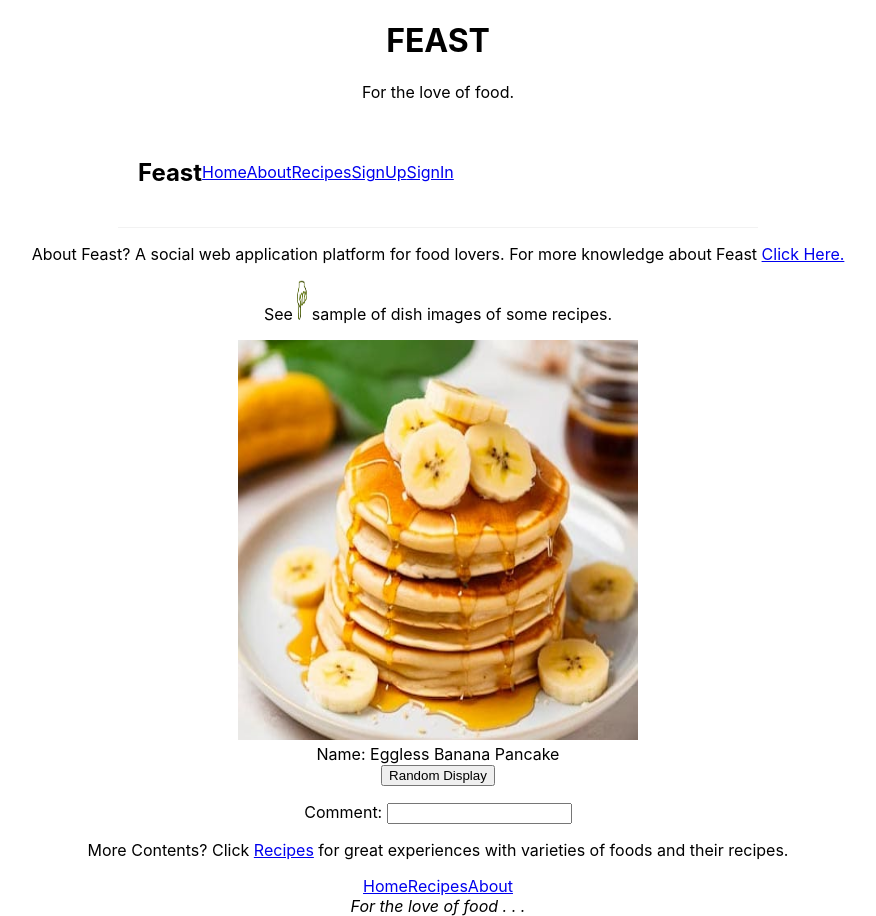
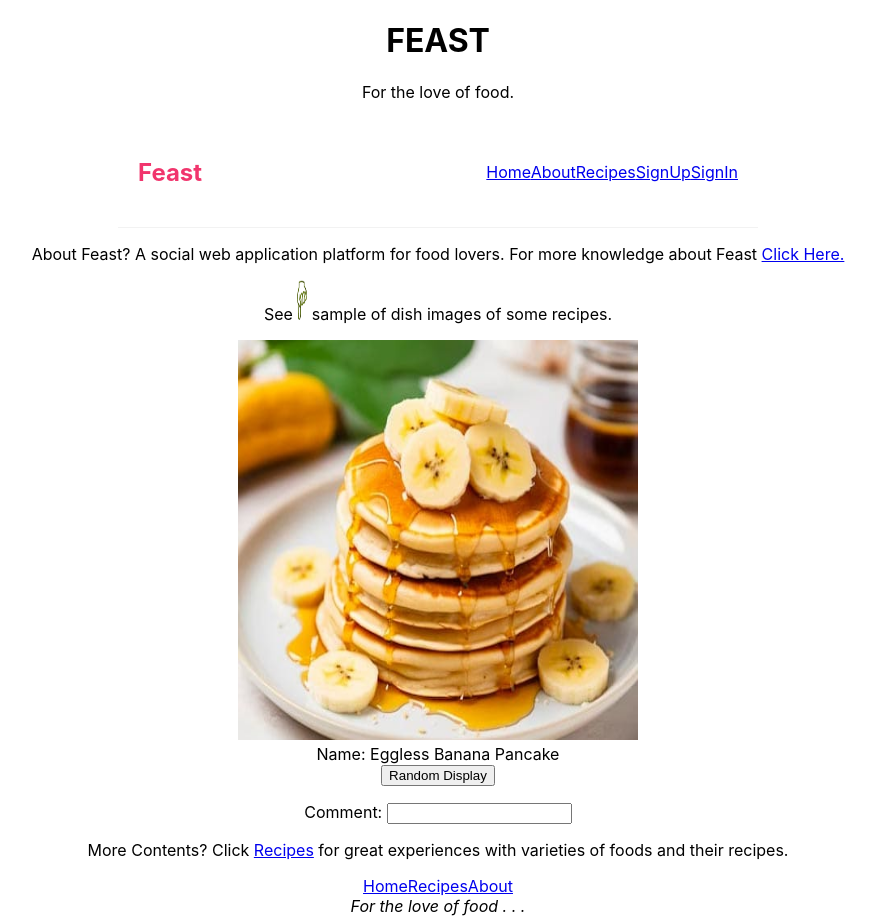
Before and after one commit to LeaderSteve84/Feast, a React (Create React App) app in the folder feast-frontend/: page / in a window 1280 px wide. Shown: the whole page, without its empty margins (202-1078 px from the left). Built offline with nearby package versions, Linux system fonts and the light colour scheme.

Commit message:
index.css

```diff
--- a/feast-frontend/src/index.css
+++ b/feast-frontend/src/index.css
@@ -20,3 +20,17 @@ code {
   margin: 0 auto;
   border-bottom: 1px solid #f2f2f2;
 }
+
+.nav-bar h1 {
+  color: #f1356d;
+}
+
+.nav-bar .links {
+  margin-left: auto;
+}
+
+.nav-bar Link {
+  margin-left: 16px;
+  text-decoration: none;
+  padding: 6px;
+}
```
